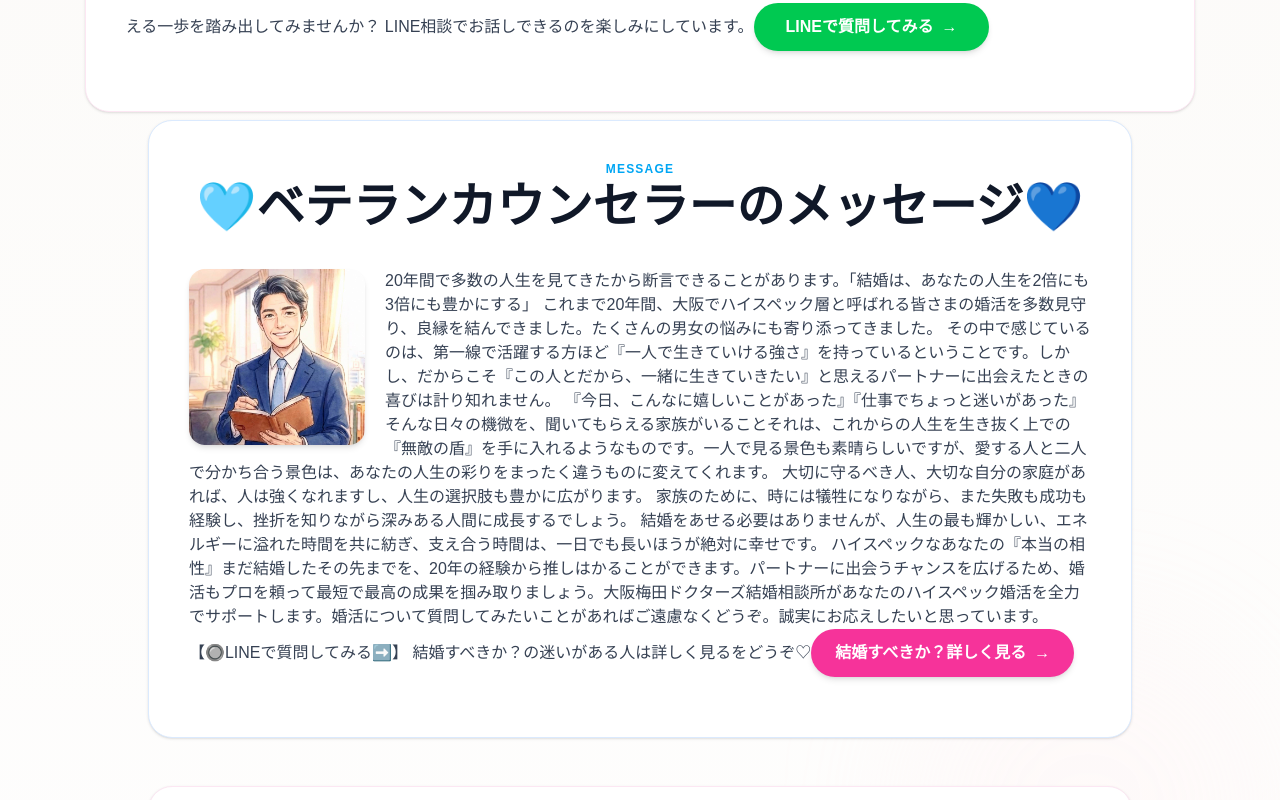
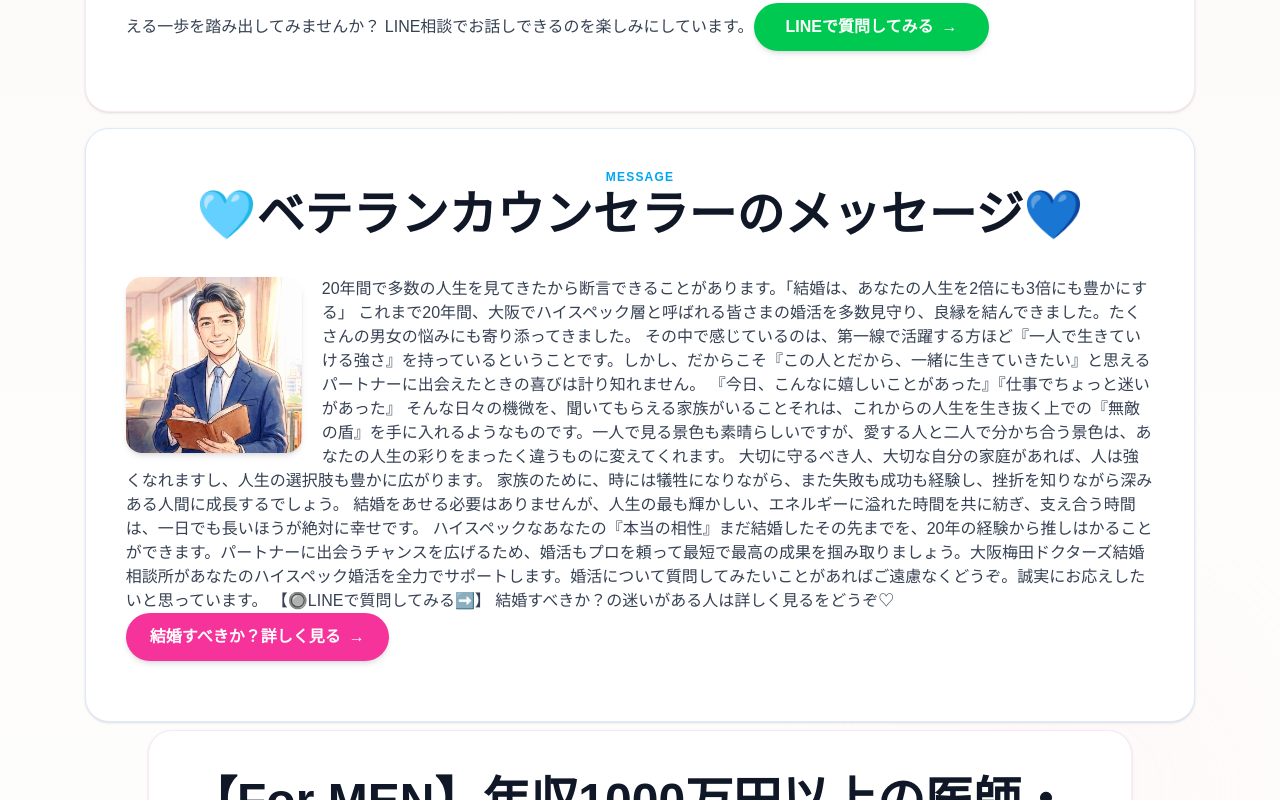
Before and after one commit to shougapan/Toa-Website, a Next.js app: page /elite-matchmaking in a window 1280 px wide. Shown: the part 1140-1940 px from the top of the page. Built offline with nearby package versions, Linux system fonts and the light colour scheme.

Commit message:
further widening

```diff
--- a/app/elite-matchmaking/page.tsx
+++ b/app/elite-matchmaking/page.tsx
@@ -20,7 +20,7 @@ import {
 export default function ReasonsPage() {
   return (
     <div>
-      <section className="border-b border-pink-100 bg-gradient-to-b from-white to-[#FFF6F8] max-w-full">
+      <section className="border-b border-pink-100 bg-gradient-to-b from-white to-[#FFF6F8]">
         <div className=" mx-auto px-5 py-6 sm:py-16 space-y-2">
 
           <span className="inline-block text-xs font-black tracking-widest uppercase text-pink-500 mb-3">
@@ -49,7 +49,7 @@ H3：その答えは、幸せをもたらす結婚を効率的に最短で掴み
 
       {/* Female Doctor Letter */}
 
-<section className="w-full max-w-[1600px] mx-auto px-3 sm:px-6 lg:px-10 py-2">
+<section className=" mx-auto px-0 sm:px-2 lg:px-10 py-2">
 
         <div className="rounded-3xl border border-pink-100 bg-white shadow-sm p-6 sm:p-10">
 
@@ -108,7 +108,7 @@ LINE相談でお話しできるのを楽しみにしています。
 
       {/* Male Counselor Letter */}
 
-      <section className="max-w-5xl mx-auto px-5 pb-12">
+      <section className="mx-auto px-0 sm:px-2 lg:px-10 py-2">
 
         <div className="rounded-3xl border border-blue-100 bg-white shadow-sm p-6 sm:p-10">
 
```
